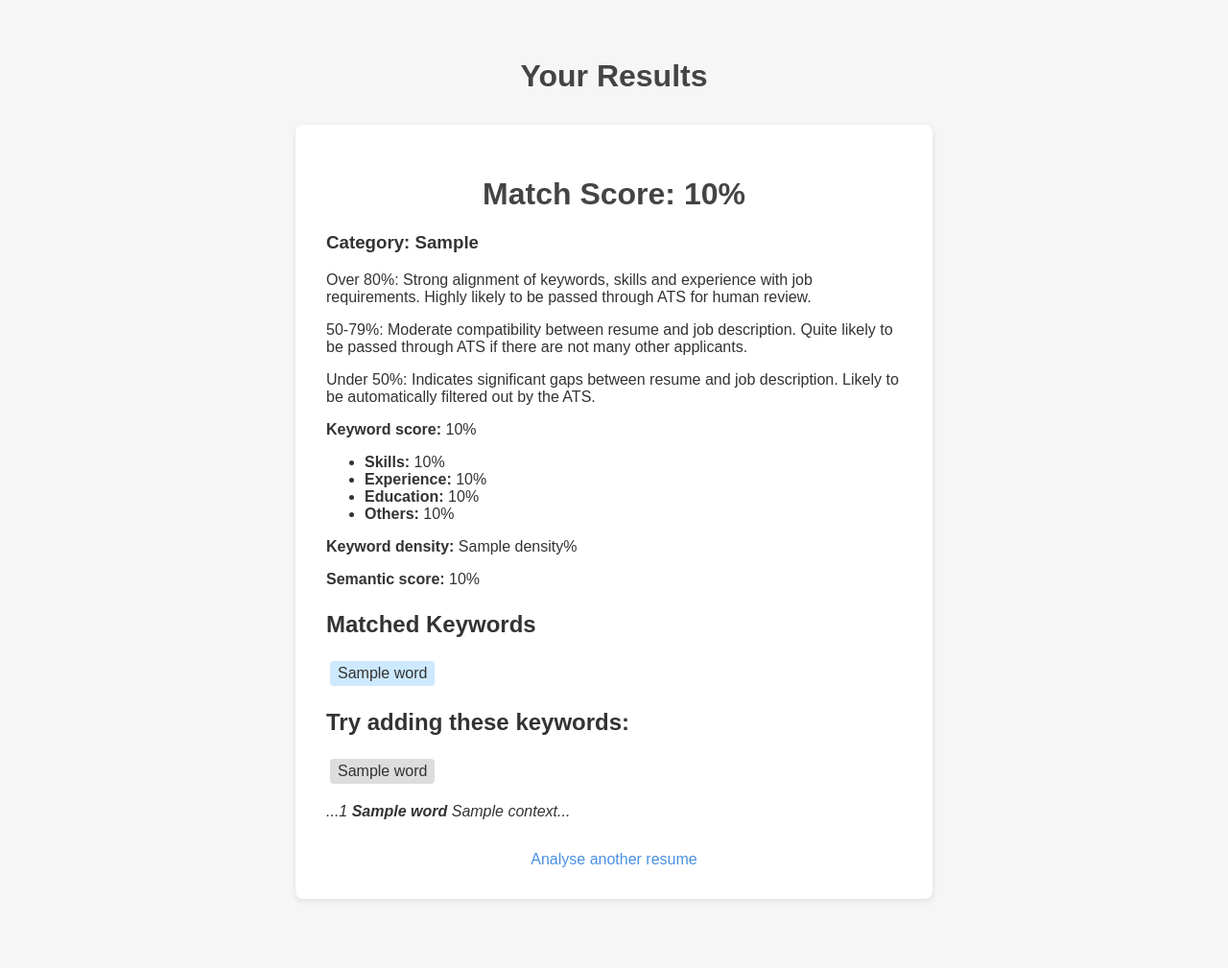
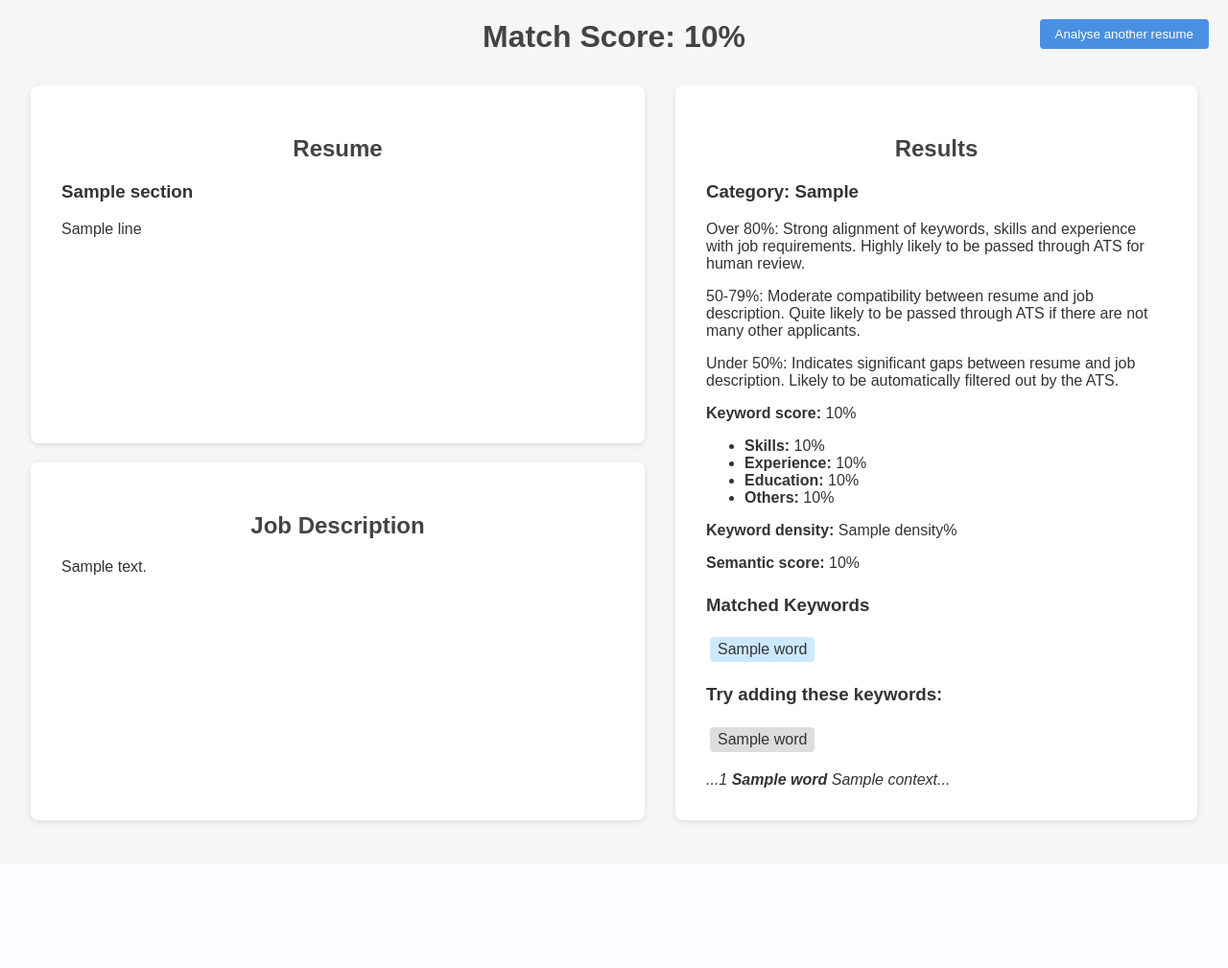
Before and after one commit to maximus-teo/resume-analyser, a FastAPI app: template app/templates/results.html in a window 1280 px wide. Shown: the whole page at 96% size. After the commit the page ends 860 px from the top, so only its background shows below. Run offline with FastAPI, Linux system fonts and the light colour scheme; the template is opened without the code that fills it: most values are stand-ins (such as "Sample title", 1, 10 or a date in 2020).

Commit message:
css update

```diff
--- a/app/main.py
+++ b/app/main.py
@@ -42,7 +42,7 @@ async def analyse(
     else:
         job_text = jobdesc_textarea
 
-    (score, keyword_score, section_scores, density, matched_keywords, missing_keywords, semantic_score) = get_weighted_score(resume_text, job_text, jobdesc_category)
+    (score, keyword_score, resume_sections, section_scores, density, matched_keywords, missing_keywords, semantic_score) = get_weighted_score(resume_text, job_text, jobdesc_category)
     print(f"Job category: {jobdesc_category}, Score: {score}")
 
     return templates.TemplateResponse("results.html", {
@@ -50,6 +50,8 @@ async def analyse(
         "job_category": jobdesc_category,
         "score": score,
         "keyword_score": keyword_score,
+        "resume_sections": resume_sections,
+        "job_text": job_text,
         "section_scores": section_scores,
         "density": density,
         "matched_keywords": matched_keywords,
--- a/app/static/style.css
+++ b/app/static/style.css
@@ -9,7 +9,7 @@ body {
   display: none;
 }
 
-h1 {
+h1, h2 {
   text-align: center;
   color: #444;
 }
@@ -45,13 +45,21 @@ button:hover {
   background: #357ab8;
 }
 
+.main-container {
+  display: flex;
+  gap: 2rem;
+  height: 85vh;
+  padding: 2rem;
+}
+
+.resume-container,
 .results-container {
-  max-width: 600px;
-  margin: 2rem auto;
+  flex: 1;
+  padding: 2rem;
   background: #fff;
-  padding: 2rem;
   border-radius: 8px;
   box-shadow: 0 2px 6px rgba(0, 0, 0, 0.1);
+  overflow-y: auto;
 }
 
 .keywords {
@@ -86,10 +94,17 @@ button:hover {
   border-radius: 4px;
 }
 
-.back-link {
+.back-button {
   display: block;
   text-align: center;
-  margin-top: 2rem;
   text-decoration: none;
-  color: #4a90e2;
+  color: white;
+  position: absolute;
+  top: 20px;
+  right: 20px;
 }
+
+.back-button a {
+  text-decoration: none;
+  color: white;
+}
--- a/app/templates/index.html
+++ b/app/templates/index.html
@@ -4,7 +4,7 @@
     <meta charset="UTF-8" />
     <meta name="viewport" content="width=device-width, initial-scale=1.0" />
     <title>Resume Analyser - Upload & Compare</title>
-    <link rel="stylesheet" href="/static/style.css" />
+    <link rel="stylesheet" href="{{ url_for('static', path='style.css') }}">
   </head>
   <body>
     <h1>Resume Analyser</h1>
--- a/app/templates/results.html
+++ b/app/templates/results.html
@@ -4,12 +4,29 @@
     <meta charset="UTF-8" />
     <meta name="viewport" content="width=device-width, initial-scale=1.0" />
     <title>Resume Analyser - Results</title>
-    <link rel="stylesheet" href="/static/style.css" />
+    <link rel="stylesheet" href="{{ url_for('static', path='style.css') }}">
   </head>
-  <body>
-    <h1>Your Results</h1>
+  <body style="padding: 0; margin: 0;">
+    <h1 style="padding: 0; margin: 20px 0 0 0;">Match Score: {{ score }}%</h1>
+    <button class="back-button"><a href="/">Analyse another resume</a></button>
+    <div class="main-container">
+      <div style="display: flex; flex-direction: column; gap:20px; width: 50vw;">
+        <div class="resume-container">
+          <h2>Resume</h2>
+          {% for section, text in resume_sections.items() %}
+          <h3>{{ section }}</h3>
+            {% for line in text %}
+            <p>{{ line }}</p>
+            {% endfor %}
+          {% endfor %}
+        </div>
+        <div class="resume-container">
+          <h2>Job Description</h2>
+          {{ job_text }}
+        </div>
+      </div>
       <div class="results-container">
-      <h1>Match Score: {{ score }}%</h1>
+        <h2>Results</h2>
         <h3>Category: {{ job_category }}</h3>
         <p>
           Over 80%: Strong alignment of keywords, skills and experience with job
@@ -35,7 +52,7 @@
 
         <div class="keywords">
           {% if matched_keywords|length > 0 %}
-        <h2>Matched Keywords</h2>
+          <h3>Matched Keywords</h3>
           <ul>
             {% for word in matched_keywords %}
             <li>{{ word }}</li>
@@ -46,7 +63,7 @@
 
         <div class="keywords-missing">
           {% if missing_keywords|length > 0 %}
-        <h2>Try adding these keywords:</h2>
+          <h3>Try adding these keywords:</h3>
           <ul>
             {% for word, context in missing_keywords.items() %}
             <li>{{ word }}</li>
@@ -55,8 +72,7 @@
           </ul>
           {% endif %}
         </div>
-
-      <a href="/" class="back-link">Analyse another resume</a>
+      </div>
     </div>
   </body>
 </html>
--- a/app/utils.py
+++ b/app/utils.py
@@ -55,18 +55,18 @@ def segment_sections(text: str):
     lines = text.splitlines()
 
     for line in lines:
-        line = line.lower().strip()
+        line = line.strip()
         found = False
         for section, info in info_categories.items():
             # not a cut and dried solution but a line must have <5 words to be a header
             # if the entire line matches any header in info_cat, start new section
-            if (len(line.split()) < 5) and any(h in line for h in info["headers"]):
+            if (len(line.split()) < 5) and any(h in line.lower() for h in info["headers"]):
                 current_section = section
                 found = True
                 break
         if not found:
-            sections[current_section] += " " + line
-
+            if sections[current_section] == "": sections[current_section] = line
+            else: sections[current_section] += "%nl%" + line
     return sections
 
 
@@ -115,7 +115,9 @@ def section_weighted_score(resume_sections, job_text, keywords): # NOTE: keyword
 
     # add relevant keywords from database to jd_keywords
     for kw in keywords:
-        if kw in job_text.lower():
+        pattern = r"\b" + kw.lower() + r"\b"
+        if re.search(pattern, job_text.lower()):
+        #if kw in job_text.lower():
             jd_keywords.update({kw: skills_wgt})
 
     # build matched keywords dictionary
@@ -128,12 +130,16 @@ def section_weighted_score(resume_sections, job_text, keywords): # NOTE: keyword
 
         # cross reference database keywords with resume text and job text
         for kw in keywords:
-            if kw.lower() in res_text.lower() and kw.lower() in job_text.lower() and kw not in matched_keywords: # ensure weight is not overridden
+            pattern = r"\b" + kw.lower() + r"\b" # add boundaries to find whole word
+            if re.search(pattern, res_text.lower()) and re.search(pattern, job_text.lower()) and kw not in matched_keywords: # ensure weight is not overridden
+            #if kw.lower() in res_text.lower() and kw.lower() in job_text.lower() and kw not in matched_keywords: # ensure weight is not overridden
                 matched_keywords.update({kw: weight})
                 jd_keywords.update({kw: weight}) # ensure jd_keywords has accurate weights
         if extra_keywords:
             for kw in extra_keywords:
-                if kw in res_text.lower() and kw not in matched_keywords:
+                pattern = r"\b" + kw.lower() + r"\b"
+                if re.search(pattern, res_text.lower()) and kw not in matched_keywords:
+                #if kw in res_text.lower() and kw not in matched_keywords:
                     matched_keywords.update({kw: skills_wgt})
 
     # build missing keywords dictionary
@@ -147,7 +153,7 @@ def section_weighted_score(resume_sections, job_text, keywords): # NOTE: keyword
         if kw not in matched_keywords:
             context_before = ""
             context_after = ""
-            missing_keywords.update({re.sub(r'[^a-zA-Z0-9 ]', '',kw) : [context_before, context_after]})
+            missing_keywords.update({kw : [context_before, context_after]})
             if len(kw.split()) == 1:
                 for word in jobtext:
                     i = jobtext.index(word)
@@ -158,8 +164,9 @@ def section_weighted_score(resume_sections, job_text, keywords): # NOTE: keyword
                     elif i < len(jobtext) - 2: context_after = " ".join([jobtext[i+1], jobtext[i+2]])
                     elif i < len(jobtext) - 1: context_after = jobtext[i+1]
 
-                    if kw not in matched_keywords and kw in word.lower():
-                        missing_keywords.update({re.sub(r'[^a-zA-Z0-9 ]', '',kw) : [context_before, context_after]})
+                    pattern = r"\b" + kw.lower() + r"\b"
+                    if kw not in matched_keywords and re.search(pattern, word.lower()):
+                        missing_keywords.update({kw : [context_before, context_after]})
             elif len(kw.split()) > 1:
                 # find location of kw in jobtext array
                 print("multi word kw detected:", kw)
@@ -184,7 +191,7 @@ def section_weighted_score(resume_sections, job_text, keywords): # NOTE: keyword
                                     elif i < len(jobtext) - 2: context_after = " ".join([jobtext[i+len(kw.split())], jobtext[i+len(kw.split())+1]])
                                     elif i < len(jobtext) - 1: context_after = jobtext[i+len(kw.split())]
 
-                                    missing_keywords.update({re.sub(r'[^a-zA-Z0-9 ]', '',kw) : [context_before, context_after]})
+                                    missing_keywords.update({kw : [context_before, context_after]})
                                     break
                                 elif concat not in kw:
                                     i = -1
@@ -240,8 +247,14 @@ def get_weighted_score(resume_text: str, job_text: str, category: str):
     # normalize: floor at 25, cap at 95 (don't know if this needed)
     normalised_score = np.clip(25 + final_score * 75, 0, 100)
 
+    resume_sections = {
+        section: text.split("%nl%")
+        for section, text in resume_sections.items()
+        }
+
     return (round(normalised_score),
             round(keyword_score*100,2),
+            resume_sections,
             section_scores,
             round(density*100,2),
             matched_keywords,
```
Also changed, not shown: README.md. Lines whose indentation alone changed are shown as unchanged.
